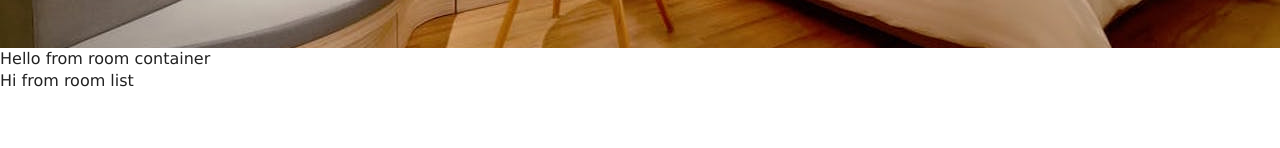
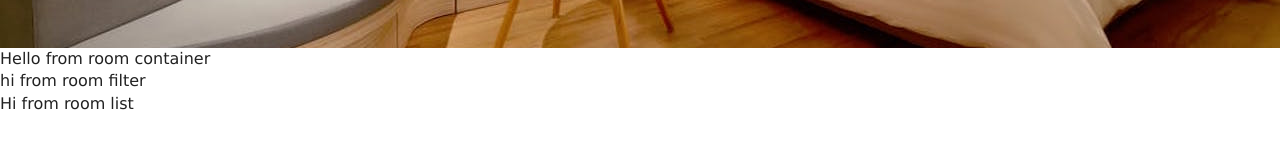
Before and after one commit to wbonneville/resort, a React (Create React App) app: page /rooms in a window 1280 px wide. Shown: the part 498-646 px from the top of the page. Built offline with nearby package versions, Linux system fonts and the light colour scheme; the HTML template or start-up script is replaced by a standard one.

Commit message:
Add consumer

```diff
--- a/src/components/RoomContainer.js
+++ b/src/components/RoomContainer.js
@@ -1,13 +1,25 @@
 import React from 'react';
 import RoomFilter from './RoomFilter';
 import RoomList from './RoomList';
+import { RoomConsumer } from '../context';
+import Loading from './Loading';
 
 export default function RoomContainer() {
   return (
-    <div>
-      Hello from room container
-      <RoomFilter />
-      <RoomList />
-    </div>
+    <RoomConsumer>
+      {value => {
+        const { loading, sortedRooms, rooms } = value;
+        if (loading) {
+          return <Loading />;
+        }
+        return (
+          <div>
+            Hello from room container
+            <RoomFilter rooms={rooms} />
+            <RoomList rooms={sortedRooms} />
+          </div>
+        );
+      }}
+    </RoomConsumer>
   );
 }
--- a/src/components/RoomFilter.js
+++ b/src/components/RoomFilter.js
@@ -1,5 +1,5 @@
 import React from 'react';
 
 export default function RoomFilter() {
-  return <div></div>;
+  return <div>hi from room filter</div>;
 }
```
